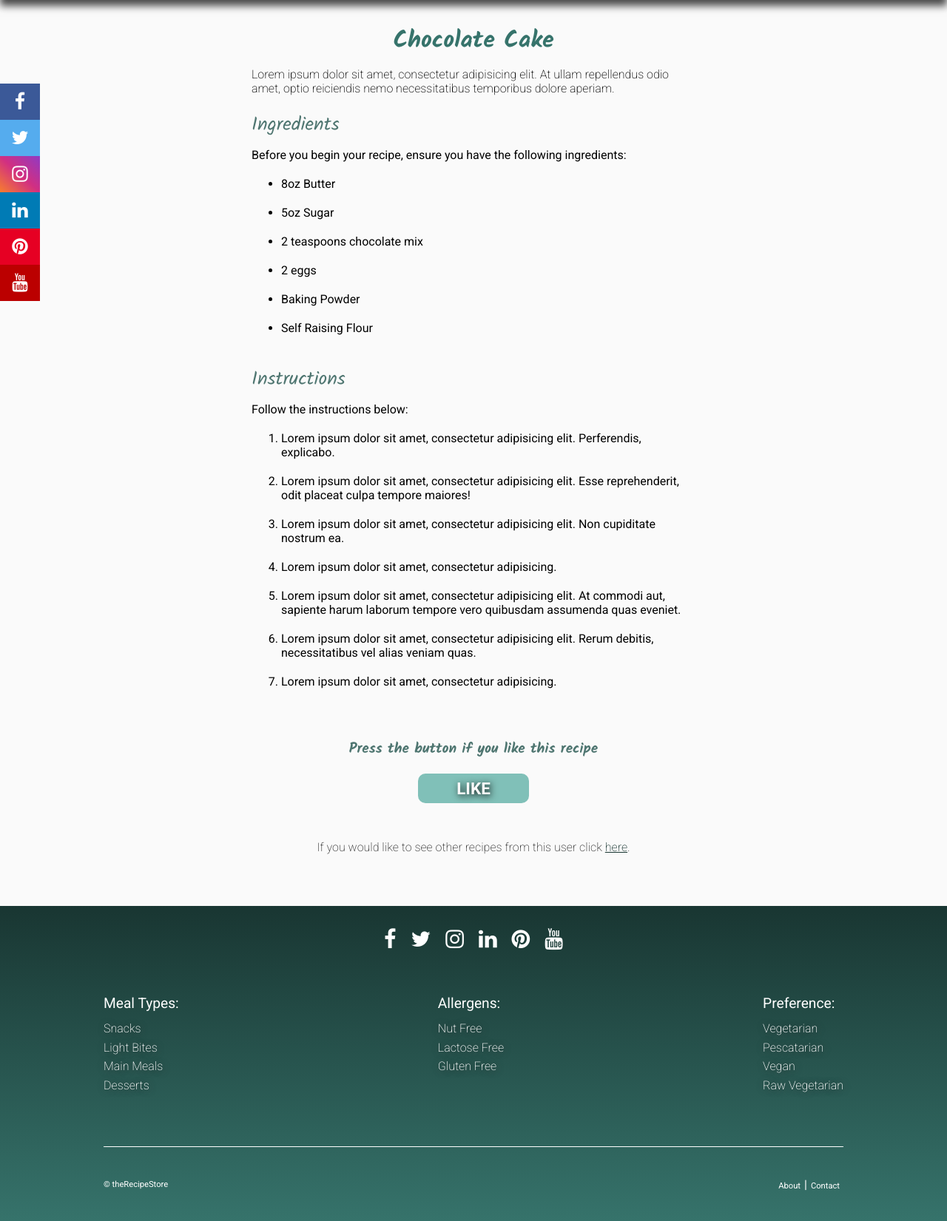
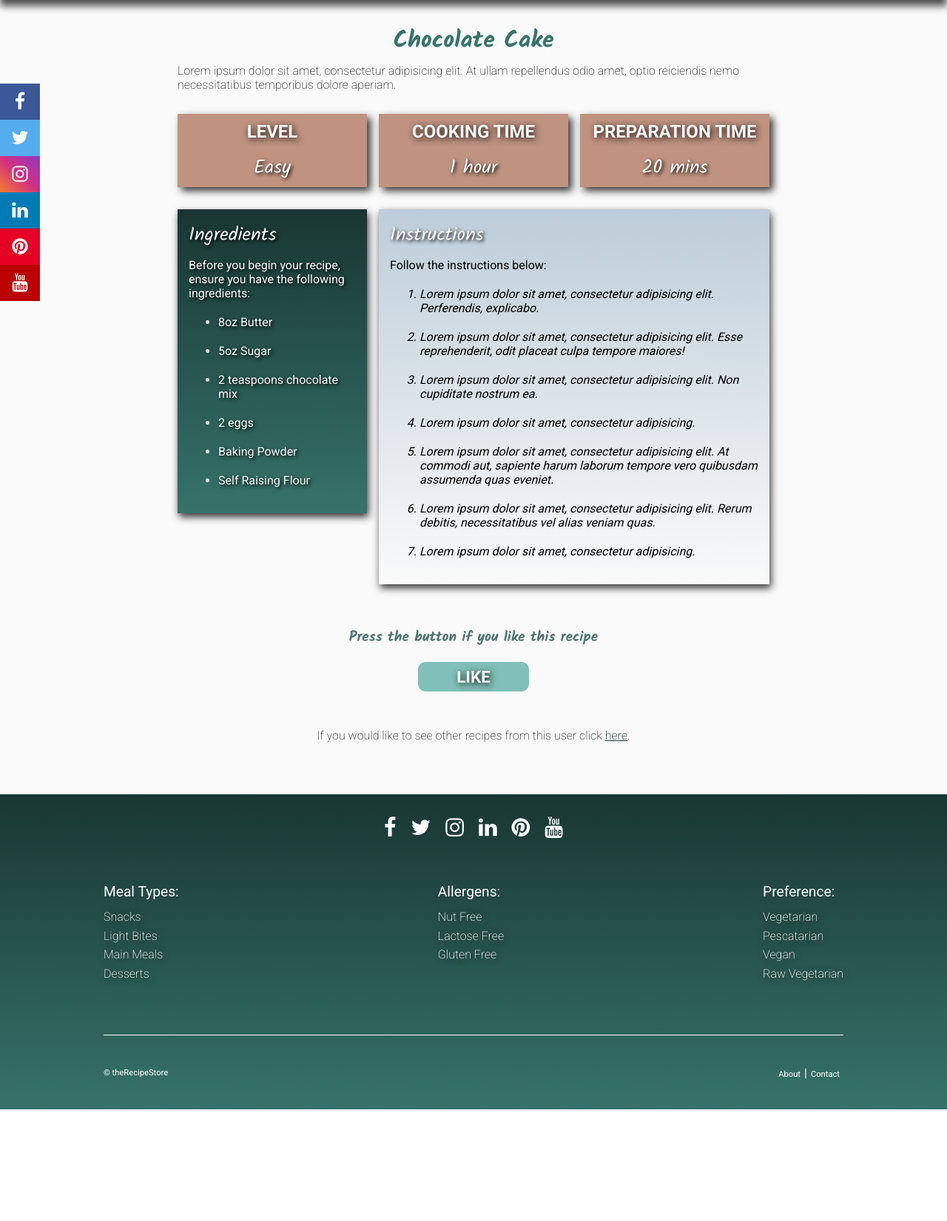
Before and after one commit to JShad30/the_recipe_store, a Flask app: page /recipe in a window 1280 px wide. Shown: the part 60-1711 px from the top of the page at 74% size. After the commit the page ends 1560 px from the top, so only its background shows below. Run offline with Flask 2, Linux system fonts and the light colour scheme; some libraries are stand-ins or nearby versions.

Commit message:
userhome, index and recipe templates updated. Recipe templated nearly completed, with recipe overview info boxes added. CSS updated accordingly

```diff
--- a/static/css/style.css
+++ b/static/css/style.css
@@ -666,7 +666,7 @@ light blue - 80C0B8
 }
 
 .image-text {
-    width: 80%;
+    width: 90%;
     max-width: 600px;
 }
 
@@ -706,7 +706,7 @@ light blue - 80C0B8
 }
 
 .meal-type-section-container {
-    width: 80%;
+    width: 90%;
     max-width: 600px;
     display: flex;
     flex-direction: column;
@@ -863,7 +863,7 @@ light blue - 80C0B8
 .meal-type-paragraph {
     display: none;
     font-family: "Roboto", sans-serif;
-    width: 80%;
+    width: 90%;
     font-size: 1em;
     line-height: 1.5em;
     margin: 10px 0;
@@ -1007,7 +1007,7 @@ light blue - 80C0B8
 
 .post-it-notes-section-container {
     max-width: 700px;
-    width: 80%;
+    width: 90%;
     display: flex;
     flex-direction: column;
     justify-content: center;
@@ -1222,7 +1222,7 @@ light blue - 80C0B8
 .signup-form-container,
 .contact-form-container,
 .about-us-container {
-    width: 80%;
+    width: 90%;
     max-width: 500px;
     height: auto;
     margin-top: 50px;
@@ -1397,8 +1397,8 @@ light blue - 80C0B8
 }
 
 .recipe-section-container {
-    width: 80%;
-    max-width: 600px;
+    width: 90%;
+    max-width: 800px;
     display: flex;
     flex-direction: column;
     justify-content: center;
@@ -1407,11 +1407,11 @@ light blue - 80C0B8
 }
 
 .recipe-title {
-
+    margin-bottom: 20px;
 }
 
 .recipe-title-header {
-    margin-bottom: 10px;
+    margin-bottom: 5px;
     text-align: center;
     font-family: "Kalam", cursive;
     font-size: 2em;
@@ -1419,17 +1419,70 @@ light blue - 80C0B8
 }
 
 .recipe-title-description {
-    margin: 10px 0 10px 0;
+    margin: 5px 0 10px 0;
     text-align: left;
     font-family: "Roboto", sans-serif;
     font-size: 1em;
     font-weight: 100;
+    color: #333333;
+}
+
+.recipe-overview-info {
+    display: flex;
+    flex-direction: column;
+    width: 100%;
+}
+
+.recipe-overview-box {
+    display: flex;
+    align-items: center;
+    justify-content: center;
+    background-color: #C09380;
+    width: 100%;
+    margin-bottom: 20px;
+    box-shadow: 5px 5px 10px #333333;
+}
+
+.recipe-overview-box-text {
+    display: flex;
+    flex-direction: column;
+}
+
+.recipe-overview-header {
+    font-family: "Roboto", sans-serif;
+    font-size: 1.5em;
+    font-weight: 700;
+    text-align:center;
+    text-transform: uppercase;
+    color: #FAFAFA;
+    margin: 10px 0 5px 0;
+    text-shadow: 2px 2px 10px #000000;
+}
+
+.recipe-overview-description {
+    font-family: "Kalam", cursive;
+    color: #FAFAFA;
+    font-size: 1.6em;
+    margin: 10px 0 5px 0;
+    text-shadow: 2px 2px 5px #000000;
+    text-align: center;
 }
 
 .recipe-ingredient-section,
 .recipe-instruction-section {
     width: 100%;
-    margin: 10px 0;
+    margin: 10px 0 20px 0;
+    padding: 15px;
+    box-sizing: border-box;
+    box-shadow: 2px 5px 10px #333333;
+}
+
+.recipe-ingredient-section {
+    background-image: linear-gradient(#193632, #36736B);
+}
+
+.recipe-instruction-section {
+    background-image: linear-gradient(to bottom, #BDCDD9, #FAFAFA);
 }
 
 .ingredient-heading,
@@ -1437,8 +1490,9 @@ light blue - 80C0B8
     font-family: "Kalam", cursive;
     font-weight: 400;
     font-size: 1.6em;
-    color: #4E7570;
     margin-bottom: 10px;
+    color: #FAFAFA;
+    text-shadow: 2px 2px 5px #000000;
 }
 
 .ingredient-paragraph,
@@ -1446,9 +1500,24 @@ light blue - 80C0B8
     margin-bottom: 20px;
 }
 
+.ingredient-paragraph {
+    color: #FAFAFA;
+    text-shadow: 2px 2px 5px #000000;
+}
+
 .recipe-instruction,
 .recipe-ingredient {
     margin-bottom: 20px;
+}
+
+.recipe-ingredient {
+    margin-bottom: 20px;
+    color: #FAFAFA;
+    text-shadow: 2px 2px 5px #000000;
+}
+
+.recipe-instruction {
+    font-style: italic;
 }
 
 .recipe-like-button {
@@ -1529,6 +1598,23 @@ light blue - 80C0B8
         padding: 0;
     }
     /*----------End of Footer in tablet views-----------*/
+
+
+
+
+
+
+
+    /*----------Recipe info boxes in larger views-----------*/
+    .recipe-overview-info {
+        flex-direction: row;
+        justify-content: space-between;
+    }
+
+    .recipe-overview-box {
+        width: 32%;
+    }
+    /*----------End of Recipe boxes -----------*/
 }
 
 /*tablet screens*/
@@ -1577,7 +1663,35 @@ light blue - 80C0B8
         height: 70vh;
     }
     /*----------End of Navbar in tablet views-----------*/
-}
+
+
+
+
+
+
+
+    /*----------Recipe pages aligning the instructions and ingreeients side by side-----------*/
+    .recipe-ingredients-instructions {
+        display: flex;
+        flex-direction: row;
+        justify-content: space-between;
+        align-items: flex-start;
+    }
+
+    .recipe-ingredient-section {
+        width: 32%;
+    }
+
+    .recipe-instruction-section {
+        width: 66%;
+    }
+    /*----------End of the Recipe pages-----------*/
+}
+
+
+
+
+
 
 /*Large tablet and small laptop screens*/
 @media(min-width: 992px) {
--- a/templates/index.html
+++ b/templates/index.html
@@ -150,7 +150,7 @@
             </li>
             <li class="post-it-note">
                 <a href="{{ url_for('recipe') }}">
-                    <h2 class="post-it-note-title"><a href="{{ url_for('recipe') }}">Popular Title 3</h2>
+                    <h2 class="post-it-note-title">Popular Title 3</h2>
                     <p class="post-it-note-paragraph">Lorem ipsum dolor sit amet, consectetur adipisicing elit. Architecto, quam.</p>
                 </a>
             </li>
--- a/templates/recipe.html
+++ b/templates/recipe.html
@@ -12,6 +12,29 @@
             <p class="recipe-title-description">Lorem ipsum dolor sit amet, consectetur adipisicing elit. At ullam repellendus odio amet, optio reiciendis nemo necessitatibus temporibus dolore aperiam.</p>
         </div>
 
+        <!--These are the three boxes that tell the user the ease level, preparation time and cooking time-->
+        <div class="recipe-overview-info">
+            <div class="recipe-overview-box">
+                <div class="recipe-overview-box-text">
+                    <span class="recipe-overview-header">Level</span>
+                    <span class="recipe-overview-description">Easy</span>
+                </div>
+            </div>
+            <div class="recipe-overview-box">
+                <div class="recipe-overview-box-text">
+                    <span class="recipe-overview-header">Cooking Time</span>
+                    <span class="recipe-overview-description">1 hour</span>
+                </div>
+            </div>
+            <div class="recipe-overview-box">
+                <div class="recipe-overview-box-text">
+                    <span class="recipe-overview-header">Preparation Time</span>
+                    <span class="recipe-overview-description">20 mins</span>
+                </div>
+            </div>
+        </div>
+
+        <div class="recipe-ingredients-instructions">
             <!--Ingredients list-->
             <div class="recipe-ingredient-section">
 
@@ -54,6 +77,7 @@
                 </ol>
 
             </div>
+        </div>
 
         <!--Like button form - if the user clicks this it will add one to the score of the recipe. The recipes that have the highest scores are the ones that will appear on the most popular section post it notes on the home page-->
         <form method="POST" class="recipe-like-button">
```
Also changed, not shown: templates/userhome.html (+4 -4 lines). Lines whose indentation alone changed are shown as unchanged.
